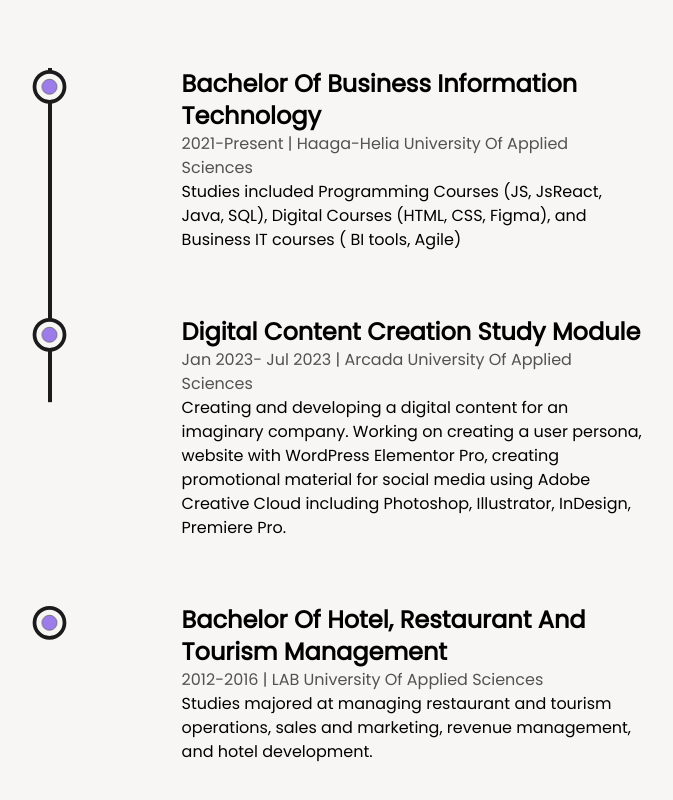
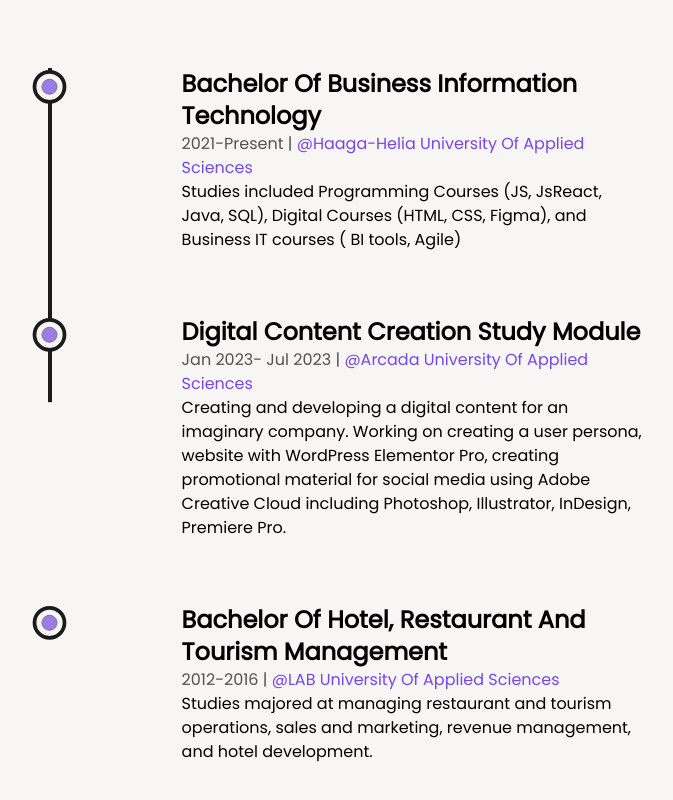
Before and after one commit to mariiasolo/websiteportfolio, a Next.js app: page /about in a window 1280 px wide. Shown: the part 2488-3288 px from the top of the page, without its empty margins (244-917 px from the left). Built offline with nearby package versions, Linux system fonts and the light colour scheme.

Commit message:
Update Education.js

```diff
--- a/src/components/Education.js
+++ b/src/components/Education.js
@@ -4,7 +4,7 @@ import { useRef } from 'react';
 import LiIcon from './LiIcon';
 
 
-const Details = ({type, time, place, info}) => {
+const Details = ({type, time, place, placeLink, info}) => {
     const ref = useRef(null);
     return (
         <li ref={ref}
@@ -18,12 +18,20 @@ const Details = ({type, time, place, info}) => {
                 transition={{duration:0.5, type: "spring"}}
 
                 >
-                    <h3 className='capitalize font-bold text-2xl sm:text-xl xs:text-lg'>
-                        {type}
-                    </h3>
-                <span className='capitalize font-medium text-dark/75 dark:text-light/75 xs:text-sm'>
-                    {time} | {place}
-                </span>
+
+
+                <h3 className='capitalize font-bold text-2xl sm:text-xl xs:text-lg'>
+                  {type}
+                </h3>
+
+                <p className='capitalize font-medium text-dark/75 dark:text-light/75
+                xs:text-sm'>
+                    {time} | <a href={placeLink} target='_blank'
+                        className='text-primary capitalize dark:text-primaryDark'>
+
+                        @{place}
+                        </a>
+                </p>
                 <p className='font-medium w-full md:text-sm'>{info} </p>
 
                 </motion.div>
@@ -58,6 +66,7 @@ const Education = () => {
                     type="Bachelor Of Business Information Technology"
                     time="2021-Present"
                     place="Haaga-Helia University of Applied Sciences"
+                    placeLink="https://www.haaga-helia.fi/fi"
                     info="Studies included Programming Courses (JS, JsReact, Java, SQL),
                         Digital Courses (HTML, CSS, Figma), and Business IT courses ( BI tools, Agile)"
                 />
@@ -66,6 +75,7 @@ const Education = () => {
                     type="Digital Content Creation study module"
                     time="Jan 2023- Jul 2023"
                     place="Arcada University of Applied Sciences"
+                    placeLink="https://www.arcada.fi/en/study-arcada/continuing-education/course-calendar/digital-content-creation"
                     info="Creating and developing a digital content for an imaginary company.
                         Working on creating a user persona, website with WordPress Elementor Pro, creating
                         promotional material for social media using Adobe Creative Cloud including Photoshop, Illustrator, InDesign, Premiere Pro."
@@ -75,6 +85,7 @@ const Education = () => {
                     type="Bachelor Of Hotel, Restaurant and Tourism Management"
                     time="2012-2016"
                     place="LAB University of Applied Sciences"
+                    placeLink="https://lab.fi/"
                     info="Studies majored at managing restaurant and tourism operations,
                         sales and marketing, revenue management, and hotel development."
                 />
```
